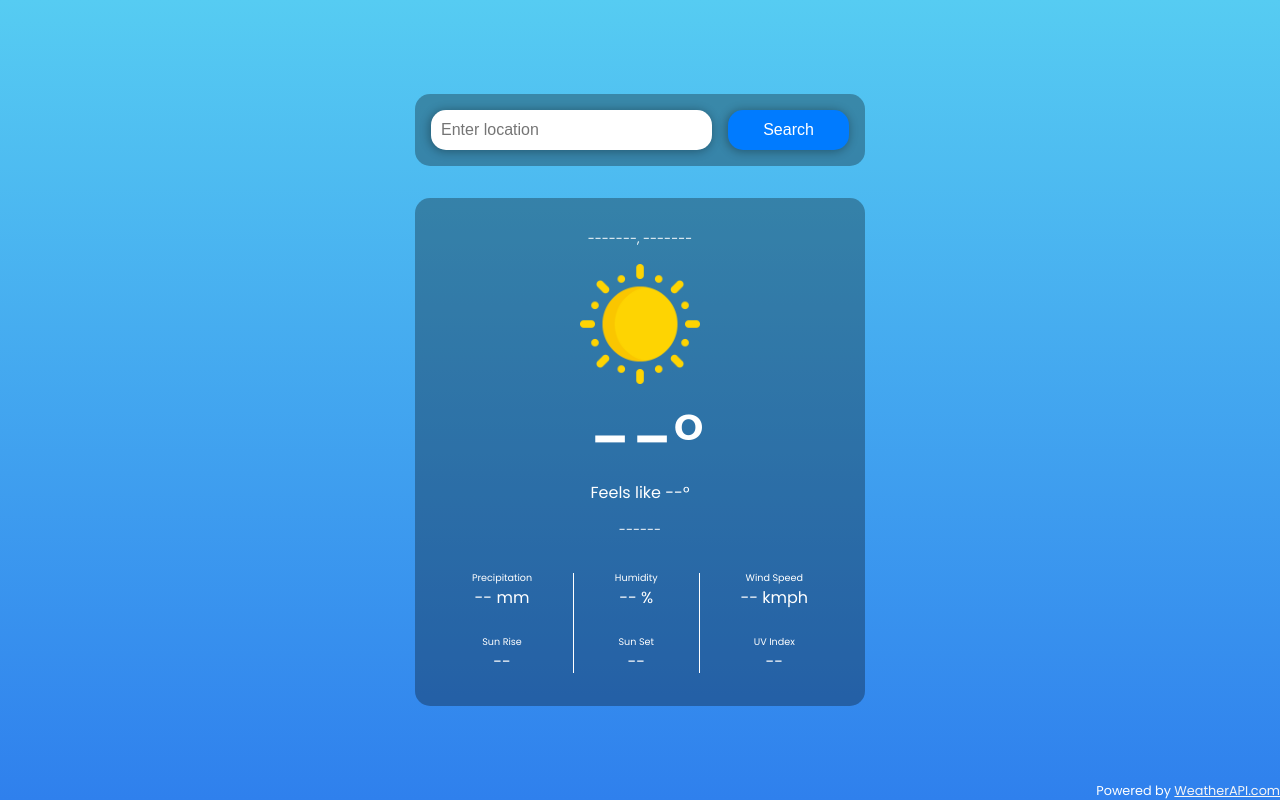
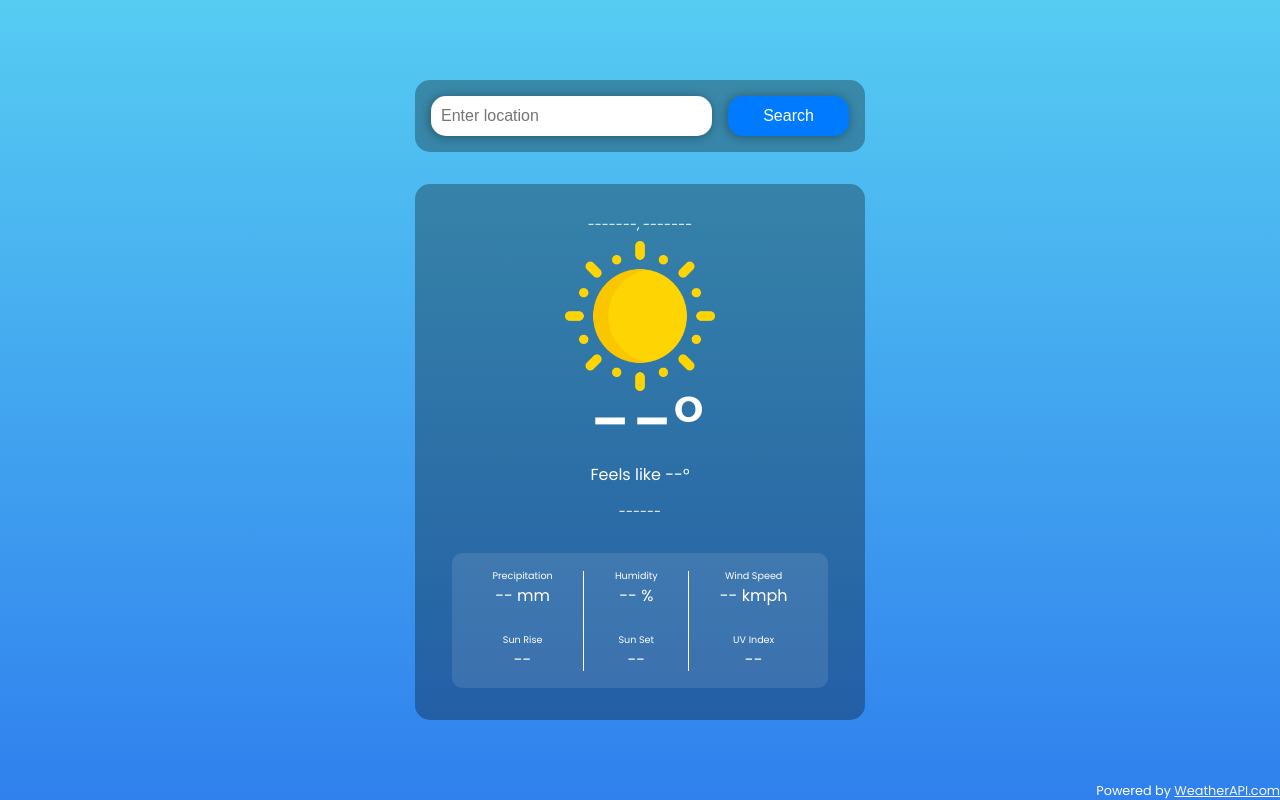
Before and after one commit to Aaryash-Shakya/PRODIGY_WD_05, a plain HTML site: page index.html in a window 1280 px wide. Drawn offline with Linux system fonts and the light colour scheme; a script that the page names is missing.

Commit message:
feat: add icons AND update:style

```diff
--- a/script.js
+++ b/script.js
@@ -39,6 +39,7 @@ const fetchData = (location) => {
 
             // Assign data in html
             address.innerText = `${data.location.name}, ${data.location.country}`
+            icon.setAttribute("src", `${data.current.condition.icon}`)
             temperature.innerText = data.current.temp_c
             feelsLikeTemperature.innerText = data.current.feelslike_c
             weather.innerText = data.current.condition.text
--- a/style.css
+++ b/style.css
@@ -86,13 +86,15 @@ body {
     width: 100%;
     display: grid;
     place-items: center;
+    margin-top: 1rem;
     margin-bottom: 1rem;
 }
 
 .icon-box img {
-    height: 120px;
+    height: 100px;
     margin-left: auto;
     margin-right: auto;
+    scale: 1.5;
 }
 
 .temperature-box {
@@ -113,12 +115,17 @@ body {
 }
 
 .detail-box {
-    width: 100%;
+    width: 90%;
     height: fit-content;
     display: flex;
     align-items: center;
     justify-content: space-evenly;
     text-align: center;
+    background-color: rgba(255, 255, 255, 0.1);
+    padding: 1rem 10px;
+    margin-left: 2rem;
+    margin-right: 2rem;
+    border-radius: 10px;
 }
 
 .bar {
```
